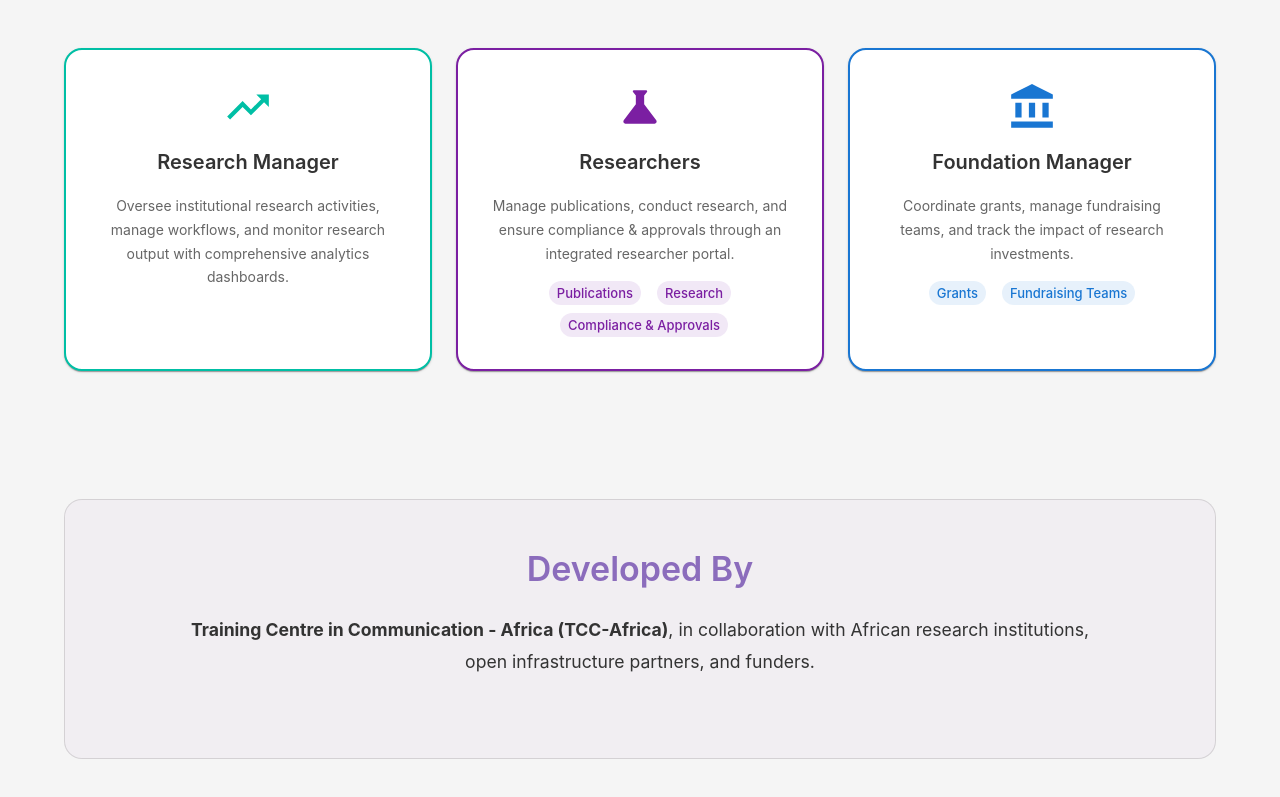
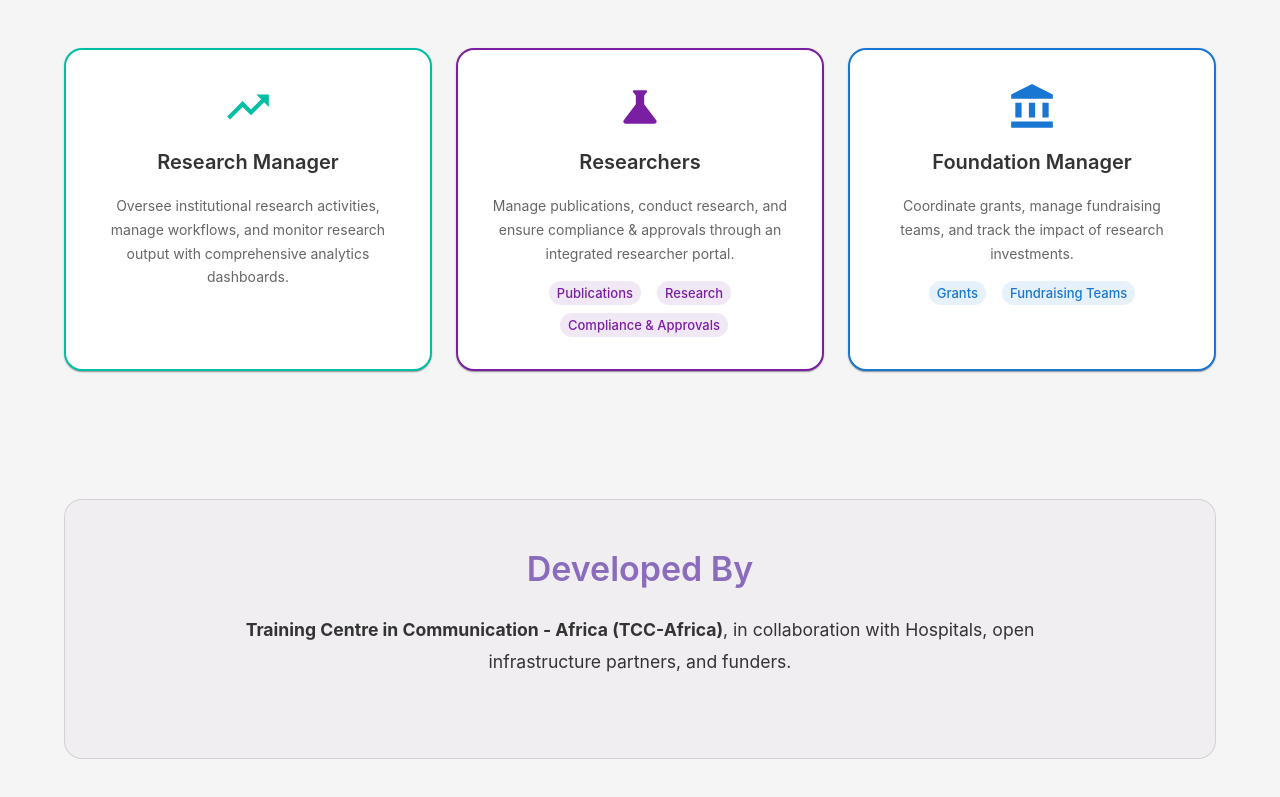
Before and after one commit to HospitiumRIS/HospitiumRIS, a Next.js app: page /about in a window 1280 px wide. Shown: the part 1947-2744 px from the top of the page. Built offline with nearby package versions, Linux system fonts and the light colour scheme; no server answers.

Commit message:
Fix typo in about page description

```diff
--- a/src/app/about/page.js
+++ b/src/app/about/page.js
@@ -435,7 +435,7 @@
             }}
           >
             <strong>Training Centre in Communication - Africa (TCC-Africa)</strong>, in collaboration with
-            African research institutions, open infrastructure partners, and funders.
+            Hospitals, open infrastructure partners, and funders.
           </Typography>
 
 
```
